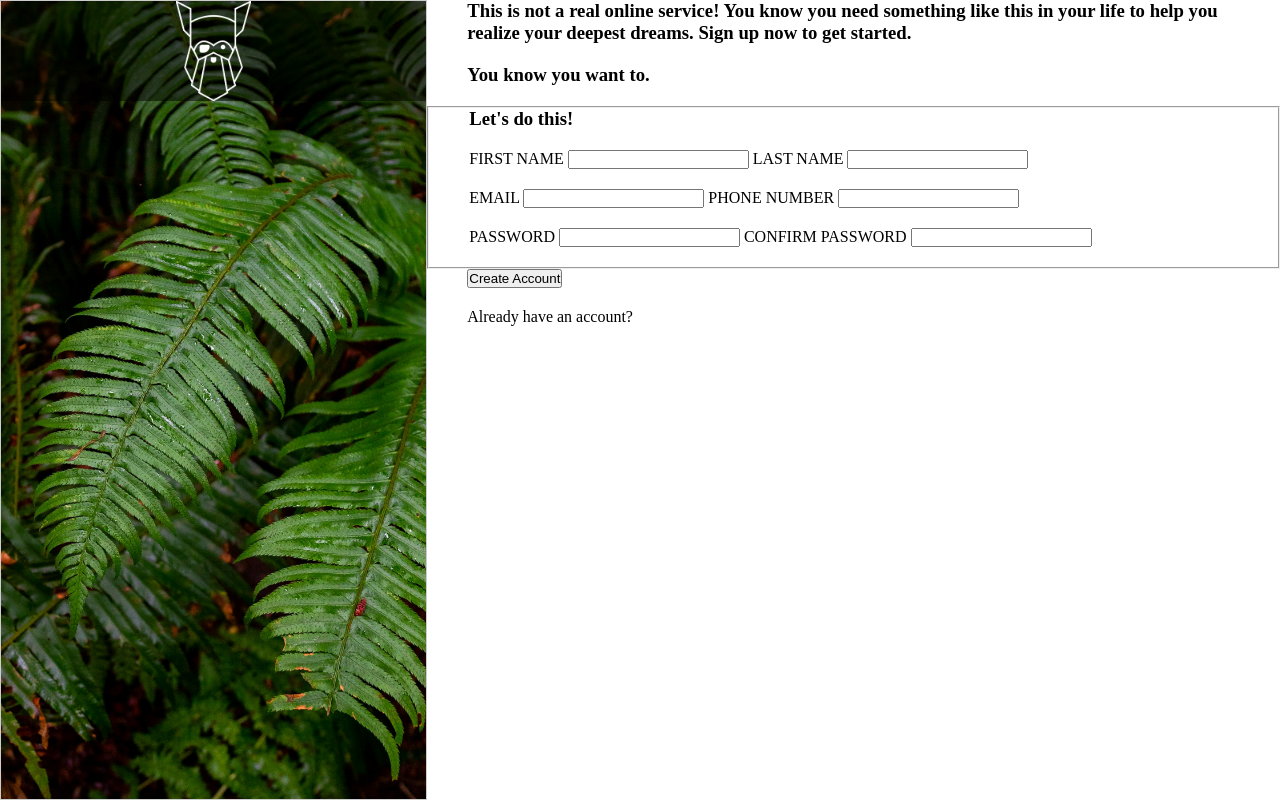
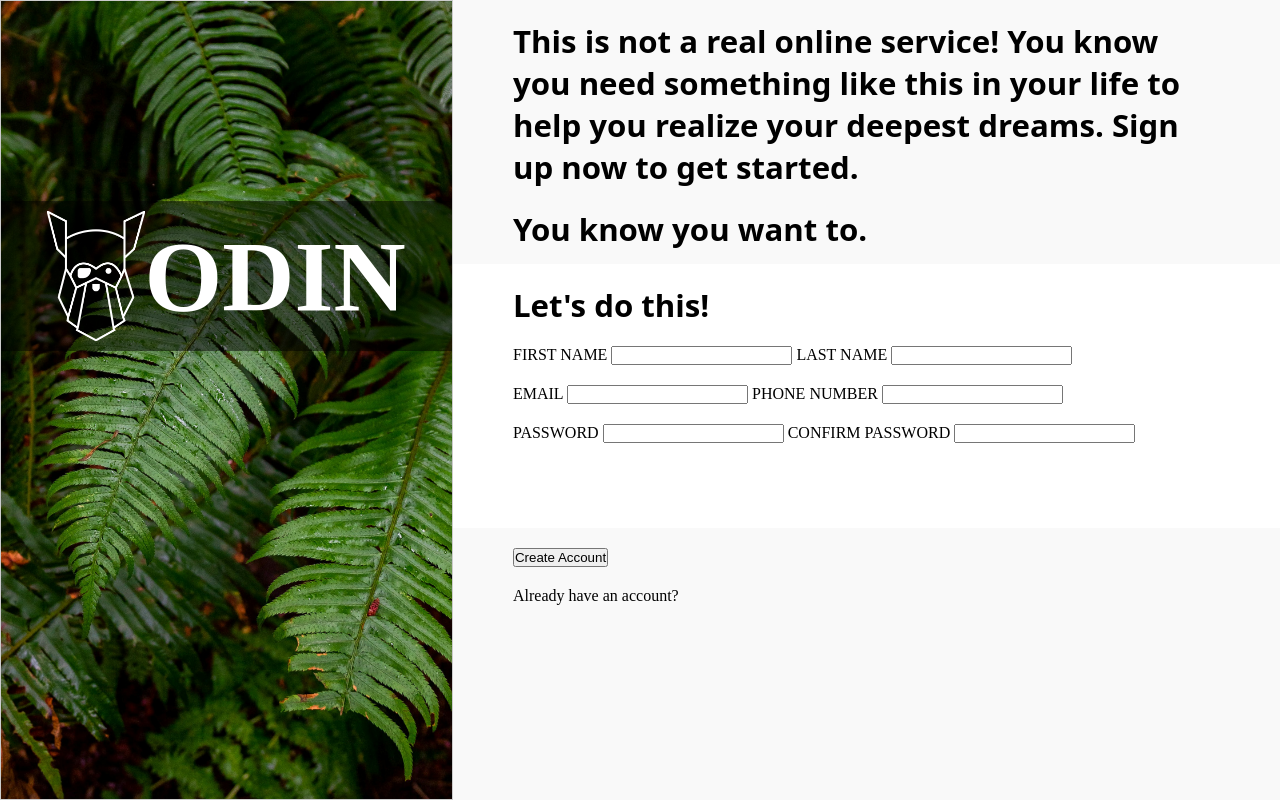
Before and after one commit to arjay-web/sign-up-form, a plain HTML site: page index.html in a window 1280 px wide. Drawn offline with Linux system fonts and the light colour scheme.

Commit message:
Fixed font style

```diff
--- a/index.html
+++ b/index.html
@@ -9,29 +9,30 @@
 <body>
     <div class="hero">
         <div class="logo-container">
-
+            <img class="logo" src="assets/odin-lined.png" alt="odin-lined">
+            <h1 class="odin-heading">ODIN</h1>
         </div>
     </div>
     <form action="">
-        <section>
+        <section class="header-form">
             <div class="form-content">
-                <h3>
+                <h4 class="form-heading">
                     This is not a real online service! You know you need something
                     like this in your life to help you realize your deepest dreams.
                     Sign up now to get started.
-                </h3>
+                </h4>
             </div>
 
             <div class="form-content">
-                <h3>
+                <h4 class="form-heading">
                     You know you want to.
-                </h3>
+                </h4>
             </div>
         </section>
-        <section>
+        <section class="information-form">
             <fieldset>
                 <div class="form-content">
-                    <h3>
+                    <h3 class="form-heading">
                         Let's do this!
                     </h3>
                 </div>
@@ -56,7 +57,7 @@
                 </div>
             </fieldset>
         </section>
-        <section>
+        <section class="control-form">
             <div class="form-content">
                 <button type="submit">Create Account</button>
             </div>
--- a/styles.css
+++ b/styles.css
@@ -8,10 +8,10 @@ body {
     display: flex;
     height: 100vh;
 }
-
+/* Background and Logo */
 .hero {
     height: 100%;
-    width: 50%;
+    width: 700px;
     border: 1px solid #ccc;
     height: 100%;
     background-image: url('assets/form-bg.jpg');
@@ -20,12 +20,57 @@ body {
 }
 
 .logo-container {
-    height: 100px;
+    display: flex;
+    align-items: center;
+    justify-content: center;
+    position: relative;
+    top: 200px;
+    height: 150px;
     background-color: rgba(0, 0, 0, 0.5);
-    background-image: url('assets/odin-lined.png');
-    background-position: center;
-    background-size: contain;
-    background-repeat: no-repeat;
+}
+
+.logo {
+    height: 130px;
+}
+
+.odin-heading {
+    font-family: norse;
+    font-size: 100px;
+    color: white;
+}
+/* Form Section */
+form {
+    width: 100%;
+}
+
+/* Header Section */
+.header-form {
+    height: 33%;
+    background-color: #F9F9F9;
+    padding: 20px;
+}
+
+.form-heading {
+    font-family: system-ui, -apple-system, BlinkMacSystemFont, 'Segoe UI', Roboto, Oxygen, Ubuntu, Cantarell, 'Open Sans', 'Helvetica Neue', sans-serif;
+    max-inline-size: 53ch;
+    font-size:  clamp(1rem, 0.75rem + 1.5vw, 2rem);
+}
+/* Information Section */
+.information-form {
+    height: 33%;
+    padding: 20px;
+}
+
+fieldset {
+    height: 100%;
+    border: none;
+}
+
+/* Button Section */
+.control-form {
+    height: 34%;
+    background-color: #F9F9F9;
+    padding: 20px;
 }
 
 .form-content {
```
